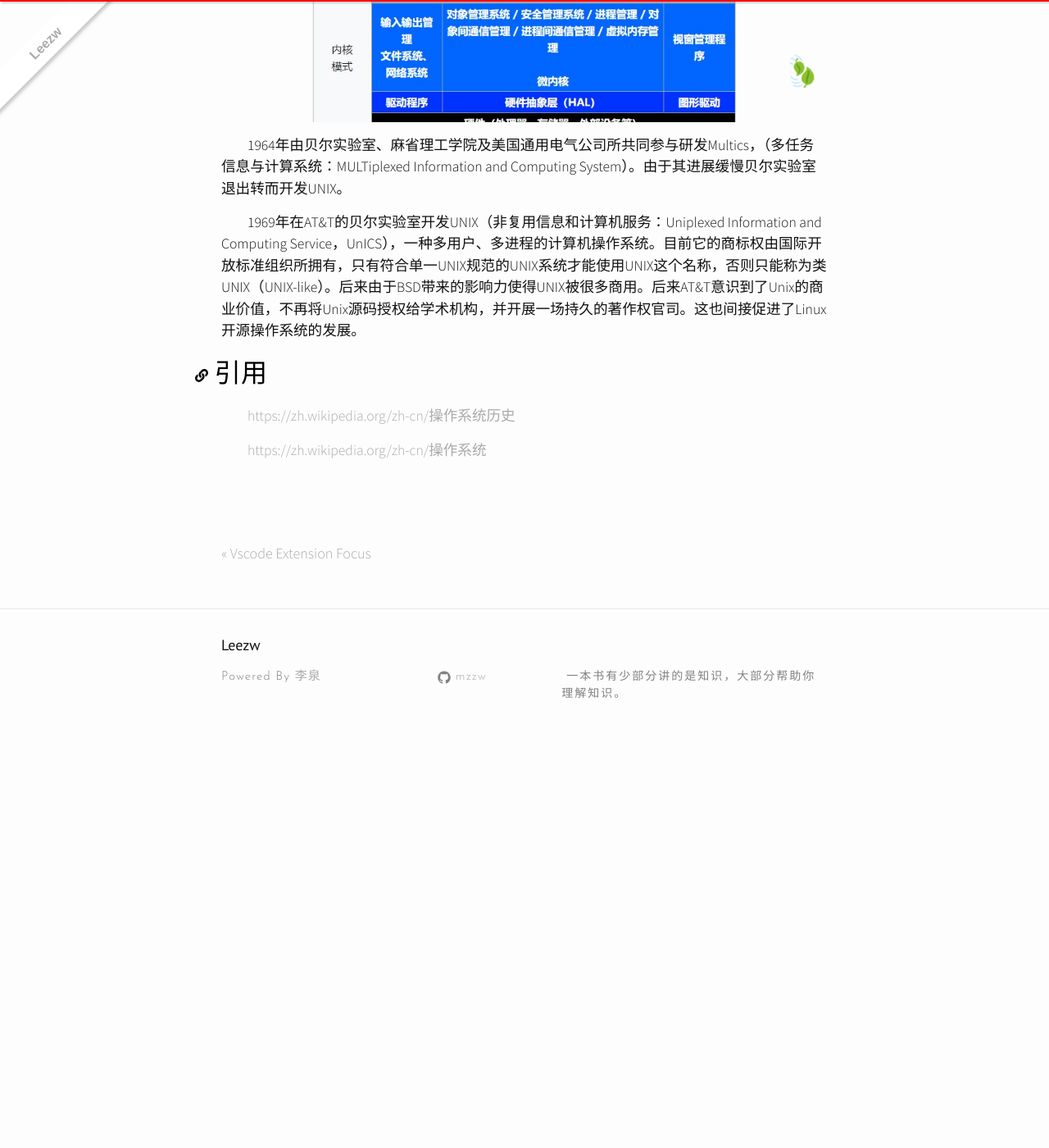
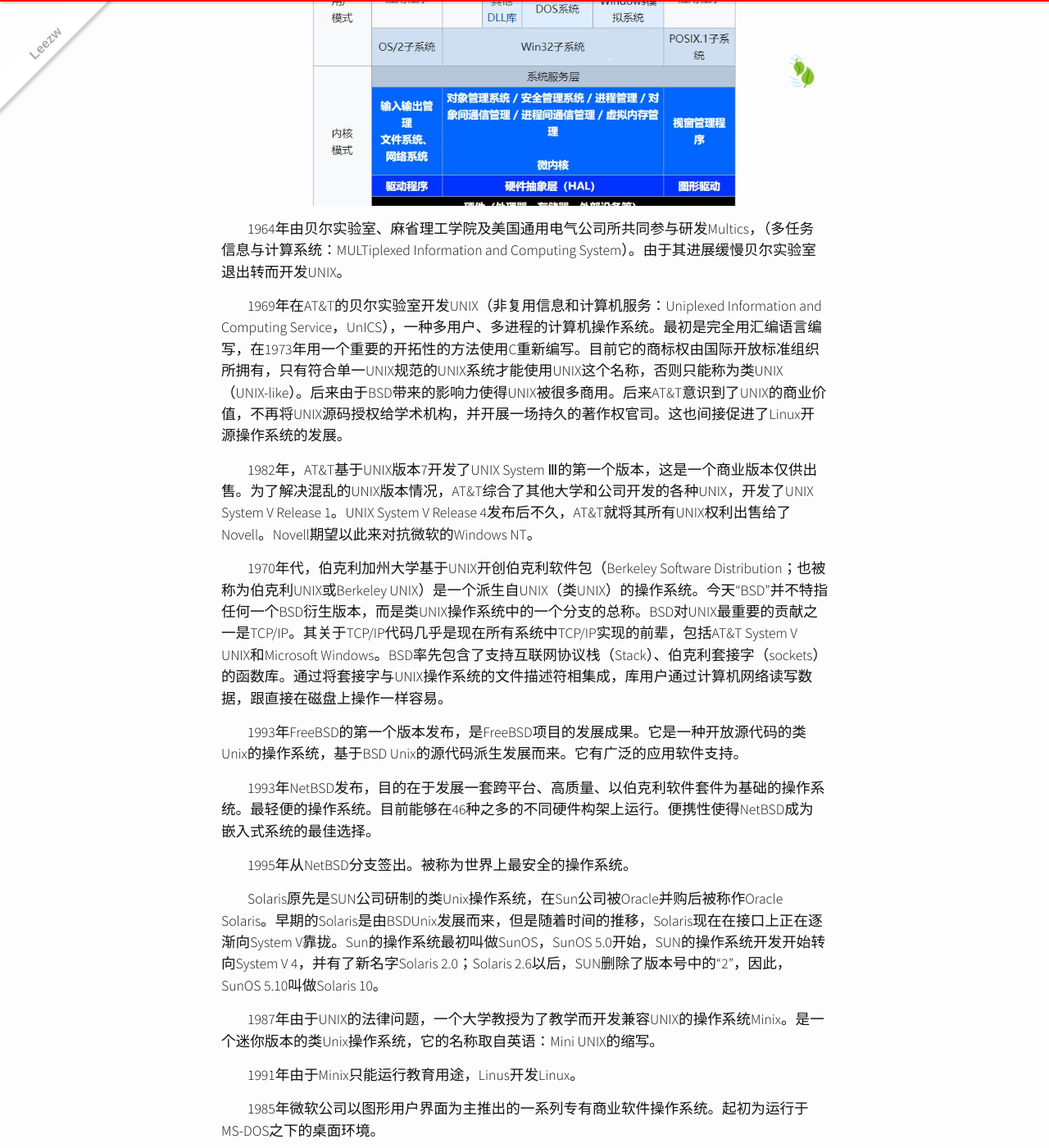
Before and after one commit to quantum-li/quantum-li.github.io, a Jekyll site: the page built from _posts/2020-08-15-operating-system-history.md, in a window 1280 px wide and 1400 px high, scrolled down 2574 px. Shown: the whole window at 82% size. Built offline with Jekyll 4.4.1, drawn with Linux system fonts in a browser that asks for light colours; nearby versions of some CDN libraries; comment, search, counter and statistics services are not loaded; before the commit the page ends 3491 px from its top, so only the background shows below that; some of the changed text lies outside the part shown.

Commit message:
2020-8-16 16:08:07

```diff
--- a/_posts/2020-08-15-operating-system-history.md
+++ b/_posts/2020-08-15-operating-system-history.md
@@ -5,7 +5,7 @@
 - Operating System
 description: 操作系统的发展历史，以及操作系统的演变。从1964年的Multics发展衍生出现在众多的操作系统版本，比如Windows、Linux、Mac OSX等。
 permalink: "/posts/operating-system-history"
-excerpt: 从大型机之后1964年由贝尔实验室、麻省理工学院及美国通用电气公司所共同参与研发的Multics开始，历史上出现了Unix、BSD、AIX、HP-UX、Solaris、Minix、Linux、Mac OSX、Windows等众多版本众多分支的操作系统。
+excerpt: 从大型机之后1964年由贝尔实验室、麻省理工学院及美国通用电气公司所共同参与研发的Multics开始，历史上出现了UNIX、BSD、AIX、HP-UX、Solaris、Minix、Linux、Mac OSX、Windows等众多版本众多分支的操作系统。
 ---
 
 所有内容全部抄自[维基百科](https://zh.wikipedia.org/)，末尾有引用连接。扩展阅读[文件系统](https://zh.wikipedia.org/zh-cn/%E6%96%87%E4%BB%B6%E7%B3%BB%E7%BB%9F)。
@@ -18,6 +18,8 @@
 
 ![操作系统演变简版](/assets/images/operating-system-history/操作系统演变简版.svg)
 
+## 操作系统
+
 早期的计算机没有操作系统。只有单独的机器，通过读取数据卡片或打孔纸工作，通过控制板的开关和状态灯来调试。
 
 后来，机器引入帮助程序输入输出等工作的代码库。这是现代操作系统的起源。然而，机器每次只能执行一件任务。
@@ -26,7 +28,9 @@
 
 大型机时代操作系统非常多样化，生产商生产出针对各自硬件的系统。每一个操作系统都有很不同的命令模式、操作过程和调试工具，即使它们来自同一个生产商。这种情况一直持续到二十世纪六十年代IBM公司开发了System/360系列机器。尽管这些机器在性能上有明显的差异，但是他们有统一的操作系统——OS/360。
 
-Unix操作系统是在1960年由AT&T公司的贝尔实验室开发出来的，由于他是以C语言撰写，当这种语言撰写的程序被移植到另一个架构时，Unix也能移植过去。由于早期的广泛应用，Unix已经成为的操作系统的典范。不过它始终属于AT&T公司。借由广泛的被大量采用，Unix展示了在不同硬件架构上操作系统可以是一致的概念。后来还成自由软件与开源软件包含 GNU, Linux, BSD 的发展根基。
+## UNIX
+
+UNIX操作系统是在1960年由AT&T公司的贝尔实验室开发出来的，由于他是以C语言撰写，当这种语言撰写的程序被移植到另一个架构时，UNIX也能移植过去。由于早期的广泛应用，UNIX已经成为的操作系统的典范。不过它始终属于AT&T公司。借由广泛的被大量采用，UNIX展示了在不同硬件架构上操作系统可以是一致的概念。后来还成自由软件与开源软件包含 GNU, Linux, BSD 的发展根基。
 
 ![操作系统简略架构](/assets/images/operating-system-history/操作系统简略架构.svg)
 
@@ -40,10 +44,43 @@
 
 1964年由贝尔实验室、麻省理工学院及美国通用电气公司所共同参与研发Multics，（多任务信息与计算系统：MULTiplexed Information and Computing System）。由于其进展缓慢贝尔实验室退出转而开发UNIX。
 
-1969年在AT&T的贝尔实验室开发UNIX（非复用信息和计算机服务：Uniplexed Information and Computing Service，UnICS），一种多用户、多进程的计算机操作系统。目前它的商标权由国际开放标准组织所拥有，只有符合单一UNIX规范的UNIX系统才能使用UNIX这个名称，否则只能称为类UNIX（UNIX-like）。后来由于BSD带来的影响力使得UNIX被很多商用。后来AT&T意识到了Unix的商业价值，不再将Unix源码授权给学术机构，并开展一场持久的著作权官司。这也间接促进了Linux开源操作系统的发展。
+1969年在AT&T的贝尔实验室开发UNIX（非复用信息和计算机服务：Uniplexed Information and Computing Service，UnICS），一种多用户、多进程的计算机操作系统。最初是完全用汇编语言编写，在1973年用一个重要的开拓性的方法使用C重新编写。目前它的商标权由国际开放标准组织所拥有，只有符合单一UNIX规范的UNIX系统才能使用UNIX这个名称，否则只能称为类UNIX（UNIX-like）。后来由于BSD带来的影响力使得UNIX被很多商用。后来AT&T意识到了UNIX的商业价值，不再将UNIX源码授权给学术机构，并开展一场持久的著作权官司。这也间接促进了Linux开源操作系统的发展。
 
+1982年，AT&T基于UNIX版本7开发了UNIX System Ⅲ的第一个版本，这是一个商业版本仅供出售。为了解决混乱的UNIX版本情况，AT&T综合了其他大学和公司开发的各种UNIX，开发了UNIX System V Release 1。UNIX System V Release 4发布后不久，AT&T就将其所有UNIX权利出售给了Novell。Novell期望以此来对抗微软的Windows NT。
 
+1970年代，伯克利加州大学基于UNIX开创伯克利软件包（Berkeley Software Distribution；也被称为伯克利UNIX或Berkeley UNIX）是一个派生自UNIX（类UNIX）的操作系统。今天“BSD”并不特指任何一个BSD衍生版本，而是类UNIX操作系统中的一个分支的总称。BSD对UNIX最重要的贡献之一是TCP/IP。其关于TCP/IP代码几乎是现在所有系统中TCP/IP实现的前辈，包括AT&T System V UNIX和Microsoft Windows。BSD率先包含了支持互联网协议栈（Stack）、伯克利套接字（sockets）的函数库。通过将套接字与UNIX操作系统的文件描述符相集成，库用户通过计算机网络读写数据，跟直接在磁盘上操作一样容易。
 
+1993年FreeBSD的第一个版本发布，是FreeBSD项目的发展成果。它是一种开放源代码的类Unix的操作系统，基于BSD Unix的源代码派生发展而来。它有广泛的应用软件支持。
+
+1993年NetBSD发布，目的在于发展一套跨平台、高质量、以伯克利软件套件为基础的操作系统。最轻便的操作系统。目前能够在46种之多的不同硬件构架上运行。便携性使得NetBSD成为嵌入式系统的最佳选择。
+
+1995年从NetBSD分支签出。被称为世界上最安全的操作系统。
+
+Solaris原先是SUN公司研制的类Unix操作系统，在Sun公司被Oracle并购后被称作Oracle Solaris。早期的Solaris是由BSDUnix发展而来，但是随着时间的推移，Solaris现在在接口上正在逐渐向System V靠拢。Sun的操作系统最初叫做SunOS，SunOS 5.0开始，SUN的操作系统开发开始转向System V 4，并有了新名字Solaris 2.0；Solaris 2.6以后，SUN删除了版本号中的“2”，因此，SunOS 5.10叫做Solaris 10。
+
+1987年由于UNIX的法律问题，一个大学教授为了教学而开发兼容UNIX的操作系统Minix。是一个迷你版本的类Unix操作系统，它的名称取自英语：Mini UNIX的缩写。
+
+1991年由于Minix只能运行教育用途，Linus开发Linux。
+
+1985年微软公司以图形用户界面为主推出的一系列专有商业软件操作系统。起初为运行于MS-DOS之下的桌面环境。
+
+2001年。macOS是1999年发行的Classic Mac OS最终版本Mac OS 9的后继者。1999年发布macOS Server的首个版本Mac OS X Server 1.0，桌面版Mac OS X 10.0“Cheetah”于2001 年 3 月 24 日发布。2012 年苹果将Mac OS X更名为OS X。它以Mach内核为基础，加入UNIX的BSD实现，再集成到NeXTSTEP当中（NeXTSTEP 为当时乔布斯被迫离开苹果后，到NeXT公司所发展的）。
+
+## Linux
+
+![Linux分支图](/assets/images/operating-system-history/Linux分支图.jpg)
+
+### Debian系
+
+软件包管理系统：APT (DEB)
+
+### Red Hat系
+
+软件包管理系统：up2date (RPM)， YUM (RPM)
+
+### SUSE
+
+软件包管理系统：YaST (RPM)， 第三方APT (RPM) 软件库(repository)
 
 # 引用
 
```
Also changed, not shown: assets/images/operating-system-history/LInux分支图.svg (added), assets/images/operating-system-history/Linux分支图.svg (added).
